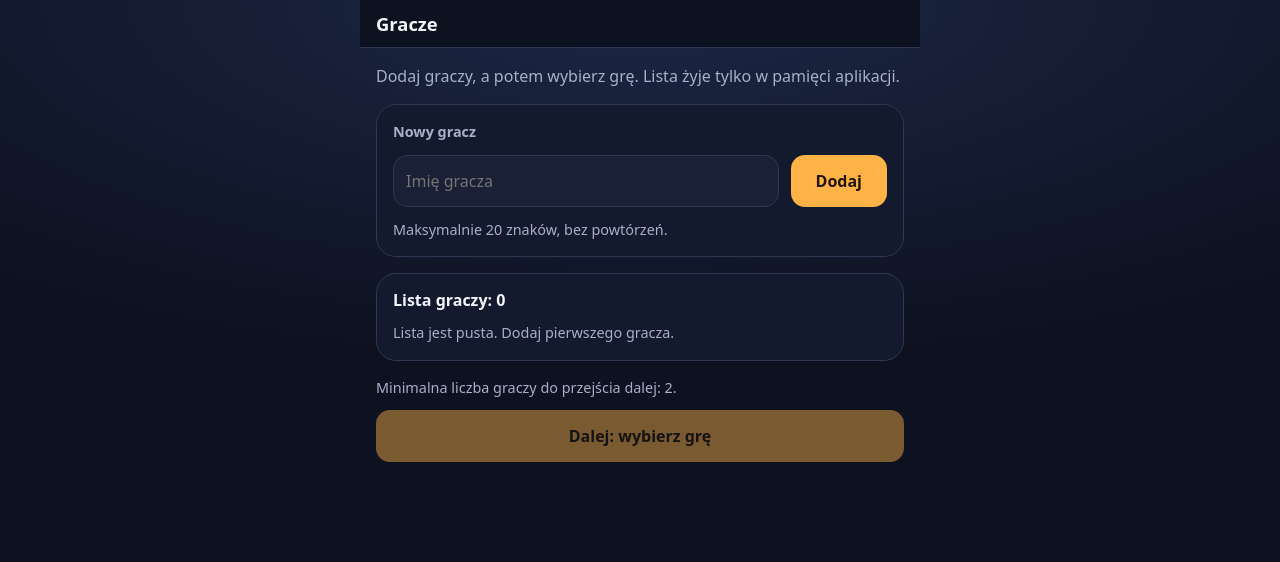
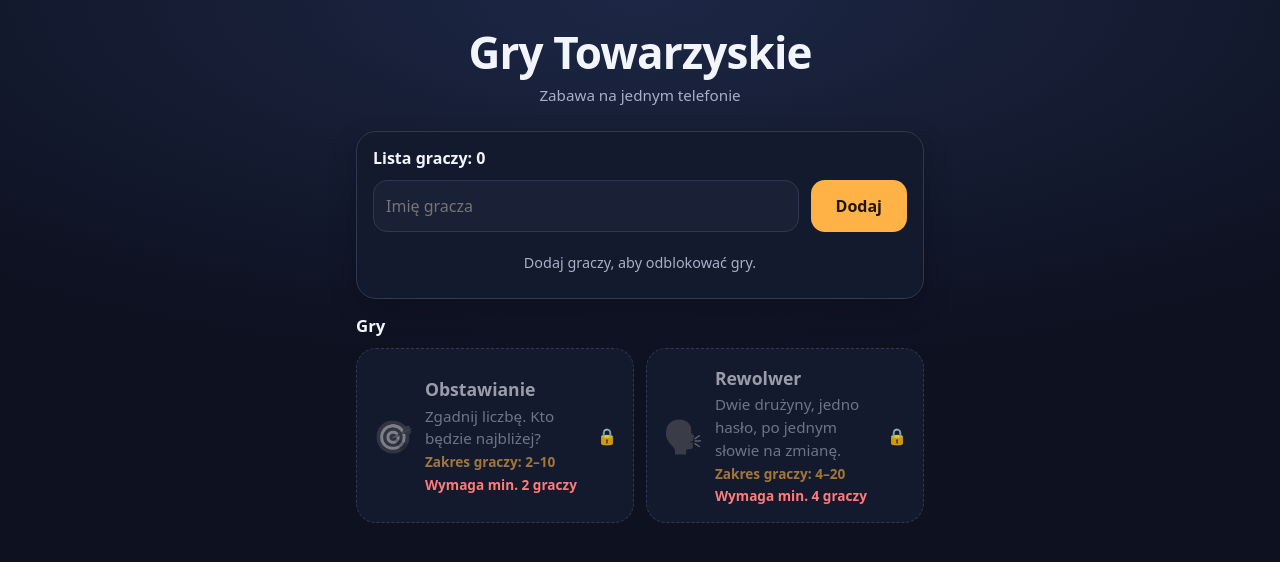
Before and after one commit to bydle97/Gry-Towarzyskie, a plain HTML site: page www/index.html in a window 1280 px wide. Drawn offline with Linux system fonts and the light colour scheme.

Commit message:
Poprawiony interfejs

```diff
--- a/www/css/components.css
+++ b/www/css/components.css
@@ -68,6 +68,7 @@
   border: 1px solid var(--color-border);
   border-radius: var(--radius-lg);
   background-image: linear-gradient(160deg, var(--color-surface) 0%, var(--color-bg-soft) 100%);
+  box-shadow: 0 8px 22px rgba(3, 6, 15, 0.24);
   transition: transform 120ms ease, border-color 120ms ease;
 }
 
@@ -117,6 +118,7 @@
   border: 1px solid var(--color-border);
   border-radius: var(--radius-lg);
   background-color: var(--color-bg-soft);
+  box-shadow: 0 10px 26px rgba(3, 6, 15, 0.26);
 }
 
 .panel__title {
@@ -231,8 +233,8 @@
   display: flex;
   flex-wrap: wrap;
   align-items: center;
-  gap: var(--space-3);
-  padding: var(--space-2) var(--space-3);
+  gap: var(--space-2);
+  padding: var(--space-1) var(--space-2);
   border: 1px solid var(--color-border);
   border-radius: var(--radius-md);
   background-color: var(--color-surface);
@@ -271,8 +273,8 @@
 
 .button--compact {
   min-height: 44px;
-  padding: var(--space-1) var(--space-3);
-  font-size: 0.9rem;
+  padding: 0 var(--space-2);
+  font-size: 0.85rem;
 }
 
 /* Pole formularza w rzędzie (np. "Nowy gracz" + przycisk "Dodaj"). */
@@ -281,19 +283,34 @@
   min-width: 0;
 }
 
-/* Karta gry niedostępnej dla aktualnej liczby graczy. */
+/*
+ * Karta gry niedostępnej dla aktualnej liczby graczy: prawdziwy atrybut disabled
+ * (ustawiany w JS) + wyraźnie inny wygląd. Komunikat o powodzie pozostaje w pełni
+ * czytelny — nie wygaszamy go razem z resztą karty.
+ */
 .game-card--disabled {
   cursor: not-allowed;
+  border-style: dashed;
+  background-image: none;
+  background-color: var(--color-bg-soft);
+  box-shadow: none;
 }
 
 .game-card--disabled:active {
   transform: none;
 }
 
-.game-card--disabled .game-card__icon,
+.game-card--disabled .game-card__icon {
+  opacity: 0.45;
+  filter: grayscale(1);
+}
+
 .game-card--disabled .game-card__title,
 .game-card--disabled .game-card__desc,
-.game-card--disabled .game-card__meta,
+.game-card--disabled .game-card__meta {
+  opacity: 0.6;
+}
+
 .game-card--disabled .game-card__chevron {
   opacity: 0.5;
 }
@@ -302,6 +319,12 @@
   font-size: 0.85rem;
   font-weight: 600;
   color: var(--color-danger);
+}
+
+.game-card__lock {
+  font-size: 1rem;
+  line-height: 1;
+  opacity: 0.9;
 }
 
 /* --- Drużyny (współdzielone przez gry drużynowe) --------------------------- */
--- a/www/css/layout.css
+++ b/www/css/layout.css
@@ -4,7 +4,7 @@
   display: flex;
   flex-direction: column;
   width: 100%;
-  max-width: 560px;
+  max-width: 600px;
   min-height: 100dvh;
   margin-inline: auto;
 }
@@ -74,3 +74,51 @@
     grid-template-columns: repeat(2, minmax(0, 1fr));
   }
 }
+
+/* --- Ekran główny: tytuł i sekcje ----------------------------------------- */
+
+.home-hero {
+  padding: calc(var(--space-3) + env(safe-area-inset-top, 0px)) 0 var(--space-2);
+  text-align: center;
+}
+
+/* Największy tekst w aplikacji — tytuł aplikacji. */
+.home-title {
+  font-size: clamp(2rem, 9vw, 2.75rem);
+  font-weight: 800;
+  letter-spacing: -0.02em;
+  line-height: 1.1;
+}
+
+.home-subtitle {
+  margin-top: var(--space-2);
+  font-size: 0.95rem;
+  color: var(--color-text-muted);
+}
+
+.home-games__title {
+  margin-bottom: var(--space-3);
+  font-size: 1.05rem;
+  font-weight: 700;
+}
+
+/*
+ * Lista graczy: zwarte wiersze i ograniczona wysokość, żeby przy 10–20 osobach
+ * sekcja "Gry" pozostawała widoczna. overscroll-behavior zatrzymuje przewijanie
+ * strony, gdy palec pracuje wewnątrz listy.
+ */
+.player-list-editor__list {
+  display: flex;
+  flex-direction: column;
+  gap: var(--space-1);
+  max-height: 45vh;
+  overflow-y: auto;
+  overscroll-behavior: contain;
+}
+
+.player-list-editor__empty {
+  padding: var(--space-2) 0;
+  font-size: 0.9rem;
+  color: var(--color-text-muted);
+  text-align: center;
+}
--- a/www/js/screens/players-screen.js
+++ b/www/js/components/player-list-editor.js
@@ -1,10 +1,13 @@
 /**
- * Pierwszy ekran aplikacji: lista graczy sesji.
- * Graczy dodajemy, edytujemy i usuwamy w pamięci (js/core/session.js) — bez zapisu na dysku.
- * Ta sama lista trafia potem do każdej gry w mount(container, players, api).
+ * Komponent edytora listy graczy (sekcja "Lista graczy" na ekranie głównym).
+ *
+ * Gracze żyją wyłącznie w pamięci sesji (core/session.js) — nic nie trafia na dysk.
+ * Komponent sam zarządza swoim fragmentem DOM-u i po każdej zmianie listy woła
+ * onChange(names), żeby ekran mógł odświeżyć elementy zależne (np. karty gier).
+ * Ekran główny przerysowuje wtedy tylko sekcję gier, więc pole imienia zachowuje
+ * focus i można dodawać kolejne osoby bez zamykania klawiatury.
  */
 import { clear, el } from '../core/dom.js';
-import { navigate } from '../core/router.js';
 import {
   PLAYER_NAME_MAX_LENGTH,
   addPlayerName,
@@ -13,13 +16,11 @@ import {
   updatePlayerName,
 } from '../core/session.js';
 
-/** Ilu graczy potrzeba, aby przejść do listy gier. */
-const MIN_PLAYERS_TO_CONTINUE = 2;
-
 /**
- * @param {{container: HTMLElement}} context
+ * Montuje edytor listy graczy w podanym kontenerze.
+ * @param {{container: HTMLElement, onChange?: (names: string[]) => void}} options
  */
-export function renderPlayersScreen({ container }) {
+export function mountPlayerListEditor({ container, onChange }) {
   const view = {
     editingIndex: -1,
     draftName: '',
@@ -29,20 +30,24 @@ export function renderPlayersScreen({ container }) {
     focusEdit: false,
   };
 
+  render();
+
+  function notifyChange() {
+    if (typeof onChange === 'function') {
+      onChange(getPlayerNames());
+    }
+  }
+
   function render() {
     clear(container);
 
     const players = getPlayerNames();
 
     container.append(
-      el('p', {
-        class: 'screen__intro',
-        text: 'Dodaj graczy, a potem wybierz grę. Lista żyje tylko w pamięci aplikacji.',
-      }),
+      el('h2', { class: 'panel__title', text: `Lista graczy: ${players.length}` }),
       createAddForm(),
       createErrorBox(),
-      createPlayersPanel(players),
-      createFooter(players),
+      createList(players),
     );
 
     if (view.focusAdd) {
@@ -58,7 +63,7 @@ export function renderPlayersScreen({ container }) {
     return el(
       'form',
       {
-        class: 'panel',
+        class: 'player-form',
         novalidate: true,
         onSubmit: (event) => {
           event.preventDefault();
@@ -66,7 +71,11 @@ export function renderPlayersScreen({ container }) {
         },
       },
       [
-        el('label', { class: 'field__label', for: 'player-name-input', text: 'Nowy gracz' }),
+        el('label', {
+          class: 'visually-hidden',
+          for: 'player-name-input',
+          text: 'Imię gracza',
+        }),
         el('div', { class: 'row' }, [
           el('input', {
             class: 'input',
@@ -82,10 +91,6 @@ export function renderPlayersScreen({ container }) {
           }),
           el('button', { class: 'button button--primary', type: 'submit', text: 'Dodaj' }),
         ]),
-        el('p', {
-          class: 'stepper__hint',
-          text: `Maksymalnie ${PLAYER_NAME_MAX_LENGTH} znaków, bez powtórzeń.`,
-        }),
       ],
     );
   }
@@ -99,23 +104,24 @@ export function renderPlayersScreen({ container }) {
     });
   }
 
-  function createPlayersPanel(players) {
-    const rows =
-      players.length === 0
-        ? [el('p', { class: 'stepper__hint', text: 'Lista jest pusta. Dodaj pierwszego gracza.' })]
-        : players.map((name, index) =>
-            view.editingIndex === index ? createEditRow(index) : createPlayerRow(name, index),
-          );
+  function createList(players) {
+    if (players.length === 0) {
+      return el('p', {
+        class: 'player-list-editor__empty',
+        text: 'Dodaj graczy, aby odblokować gry.',
+      });
+    }
 
-    return el('div', { class: 'panel' }, [
-      el('h2', {
-        class: 'panel__title',
-        text: `Lista graczy: ${players.length}`,
-      }),
-      el('div', { class: 'stack' }, rows),
-    ]);
+    return el(
+      'ul',
+      { class: 'player-list-editor__list' },
+      players.map((name, index) =>
+        el('li', {}, [
+          view.editingIndex === index ? createEditRow(index) : createPlayerRow(name, index),
+        ]),
+      ),
+    );
   }
-
 
   function createPlayerRow(name, index) {
     return el('div', { class: 'player-row' }, [
@@ -185,26 +191,6 @@ export function renderPlayersScreen({ container }) {
     );
   }
 
-  function createFooter(players) {
-    const canContinue = players.length >= MIN_PLAYERS_TO_CONTINUE;
-
-    return el('div', { class: 'stack' }, [
-      canContinue
-        ? null
-        : el('p', {
-            class: 'stepper__hint',
-            text: `Minimalna liczba graczy do przejścia dalej: ${MIN_PLAYERS_TO_CONTINUE}.`,
-          }),
-      el('button', {
-        class: 'button button--primary button--block',
-        type: 'button',
-        text: 'Dalej: wybierz grę',
-        disabled: !canContinue,
-        onClick: () => navigate('home', {}, { replace: true }),
-      }),
-    ]);
-  }
-
   function handleAdd() {
     const result = addPlayerName(view.draftName);
 
@@ -219,6 +205,7 @@ export function renderPlayersScreen({ container }) {
     view.error = '';
     view.focusAdd = true;
     render();
+    notifyChange();
   }
 
   function startEdit(index) {
@@ -250,6 +237,7 @@ export function renderPlayersScreen({ container }) {
     view.editDraft = '';
     view.error = '';
     render();
+    notifyChange();
   }
 
   function handleRemove(index) {
@@ -263,7 +251,6 @@ export function renderPlayersScreen({ container }) {
     removePlayerName(index);
     view.error = '';
     render();
+    notifyChange();
   }
-
-  render();
 }
--- a/www/js/core/router.js
+++ b/www/js/core/router.js
@@ -8,7 +8,7 @@
  */
 import { clear, el } from './dom.js';
 
-/** @type {Map<string, {title: string|((params: Object) => string), render: Function}>} */
+/** @type {Map<string, {title: string|((params: Object) => string), render: Function, hideHeader: boolean}>} */
 const screens = new Map();
 
 /** @type {Array<{name: string, params: Object}>} */
@@ -20,10 +20,15 @@ let currentCleanup = null;
 
 /**
  * Podłącza router do elementów szkieletu z index.html.
- * @param {{container: HTMLElement, titleElement: HTMLElement, backButton: HTMLButtonElement}} elements
+ * @param {{
+ *   container: HTMLElement,
+ *   titleElement: HTMLElement,
+ *   backButton: HTMLButtonElement,
+ *   header?: HTMLElement,
+ * }} elements
  */
-export function initRouter({ container, titleElement, backButton }) {
-  shell = { container, titleElement, backButton };
+export function initRouter({ container, titleElement, backButton, header = null }) {
+  shell = { container, titleElement, backButton, header };
   backButton.addEventListener('click', () => {
     back();
   });
@@ -32,7 +37,12 @@ export function initRouter({ container, titleElement, backButton }) {
 /**
  * Rejestruje ekran.
  * @param {string} name nazwa ekranu, np. "home"
- * @param {{title?: string|((params: Object) => string), render: Function}} definition
+ * @param {{
+ *   title?: string|((params: Object) => string),
+ *   render: Function,
+ *   hideHeader?: boolean,
+ * }} definition
+ *   hideHeader — ekran ukrywa nagłówek aplikacji (np. ekran główny z własnym tytułem)
  */
 export function registerScreen(name, definition) {
   if (typeof definition?.render !== 'function') {
@@ -41,6 +51,7 @@ export function registerScreen(name, definition) {
   screens.set(name, {
     title: definition.title ?? '',
     render: definition.render,
+    hideHeader: definition.hideHeader === true,
   });
 }
 
@@ -100,6 +111,9 @@ function renderRoute(route) {
   const screen = screens.get(route.name);
   shell.titleElement.textContent = resolveTitle(screen, route.params);
   shell.backButton.hidden = historyStack.length === 0;
+  if (shell.header) {
+    shell.header.hidden = screen?.hideHeader === true;
+  }
 
   if (!screen) {
     renderMissingScreen(screenElement, route.name);
--- a/www/js/games/guess-number/ui.js
+++ b/www/js/games/guess-number/ui.js
@@ -71,6 +71,26 @@ const STYLES = `
   font-weight: 700;
   text-align: center;
   font-variant-numeric: tabular-nums;
+}
+
+/* Pole liczby z jednostką dopisaną na końcu (np. "___ jaj"). */
+.gn-input-row {
+  display: flex;
+  align-items: center;
+  gap: var(--space-2);
+}
+
+.gn-input-row .input {
+  flex: 1;
+  min-width: 0;
+}
+
+.gn-input-unit {
+  flex: 0 0 auto;
+  font-size: 0.95rem;
+  font-weight: 600;
+  color: var(--color-text-muted);
+  white-space: nowrap;
 }
 
 .gn-answer {
@@ -266,6 +286,7 @@ export function renderTurnScreen({
 
   const inputId = 'guess-number-input';
   const errorId = 'guess-number-error';
+  const unitId = 'guess-number-unit';
 
   const input = el('input', {
     class: 'input gn-input',
@@ -274,10 +295,15 @@ export function renderTurnScreen({
     inputMode: 'numeric',
     autocomplete: 'off',
     maxLength: 9,
-    placeholder: 'np. 300',
-    'aria-describedby': errorId,
+    'aria-describedby': question.unit ? `${errorId} ${unitId}` : errorId,
   });
   const errorBox = el('p', { class: 'form-error', id: errorId, role: 'alert', hidden: true });
+
+  // Jednostka dopisana na końcu pola liczby — tylko wtedy, gdy pytanie jej wymaga.
+  const inputRow = el('div', { class: 'gn-input-row' }, [
+    input,
+    question.unit ? el('span', { class: 'gn-input-unit', id: unitId, text: question.unit }) : null,
+  ]);
 
   screen.append(
     el(
@@ -295,7 +321,7 @@ export function renderTurnScreen({
             return;
           }
           if (!/^[+-]?\d+$/.test(rawValue)) {
-            showError(errorBox, 'Podaj liczbę całkowitą, np. 300.');
+            showError(errorBox, 'Podaj liczbę całkowitą.');
             input.focus();
             return;
           }
@@ -313,12 +339,8 @@ export function renderTurnScreen({
       },
       [
         el('div', { class: 'field' }, [
-          el('label', {
-            class: 'field__label',
-            for: inputId,
-            text: question.unit ? `Twoja liczba (${question.unit})` : 'Twoja liczba',
-          }),
-          input,
+          el('label', { class: 'field__label', for: inputId, text: 'Twoja liczba' }),
+          inputRow,
         ]),
         errorBox,
         el('button', {
--- a/www/js/main.js
+++ b/www/js/main.js
@@ -1,32 +1,29 @@
 /**
  * Punkt wejścia HUB-a: podłącza router do szkieletu z index.html,
- * rejestruje ekrany i startuje od listy graczy (pierwszy ekran aplikacji).
+ * rejestruje ekrany i startuje od ekranu głównego (tytuł + gracze + gry).
  */
 import { getGameById } from './core/games-registry.js';
 import { initRouter, navigate, registerScreen } from './core/router.js';
 import { renderHomeScreen } from './screens/home-screen.js';
-import { renderPlayersScreen } from './screens/players-screen.js';
 import { renderDetailsScreen } from './screens/details-screen.js';
 import { renderGameScreen } from './screens/game-screen.js';
 
 const container = document.getElementById('app');
 const titleElement = document.getElementById('screen-title');
 const backButton = document.getElementById('back-button');
+const header = document.querySelector('.app-header');
 
-if (!container || !titleElement || !backButton) {
-  throw new Error('Brak elementów szkieletu w index.html: #app, #screen-title, #back-button.');
+if (!container || !titleElement || !backButton || !header) {
+  throw new Error('Brak elementów szkieletu w index.html: .app-header, #app, #screen-title, #back-button.');
 }
 
-initRouter({ container, titleElement, backButton });
+initRouter({ container, titleElement, backButton, header });
 
+// Ekran główny ma własny, duży tytuł — nagłówek aplikacji jest na nim ukryty.
 registerScreen('home', {
-  title: 'Gry towarzyskie',
+  title: 'Gry Towarzyskie',
+  hideHeader: true,
   render: renderHomeScreen,
-});
-
-registerScreen('players', {
-  title: 'Gracze',
-  render: renderPlayersScreen,
 });
 
 registerScreen('details', {
@@ -39,5 +36,4 @@ registerScreen('game', {
   render: renderGameScreen,
 });
 
-// Aplikacja startuje od listy graczy — grę wybieramy dopiero po skomponowaniu ekipy.
-navigate('players', {}, { reset: true });
+navigate('home', {}, { reset: true });
--- a/www/js/screens/details-screen.js
+++ b/www/js/screens/details-screen.js
@@ -67,8 +67,8 @@ export function renderDetailsScreen({ container, params }) {
     el('button', {
       class: 'button button--secondary button--block',
       type: 'button',
-      text: 'Zmień graczy',
-      onClick: () => navigate('players', { gameId: game.id }, { replace: true }),
+      text: 'Wróć do listy graczy',
+      onClick: () => navigate('home', {}, { reset: true }),
     }),
   );
 }
--- a/www/js/screens/home-screen.js
+++ b/www/js/screens/home-screen.js
@@ -1,24 +1,57 @@
 /**
- * Ekran główny: lista gier (karty) z rejestru.
- * Liczba graczy pochodzi z sesji — gry poza zakresem są nieaktywne i pokazują powód.
+ * Ekran główny: tytuł aplikacji, edytor listy graczy i karty gier.
+ *
+ * Edytor graczy to osobny komponent (components/player-list-editor.js). Po każdej
+ * zmianie listy woła onChange, więc licznik i karty gier odświeżają się na żywo,
+ * bez przeładowania ekranu i bez utraty focusu w polu imienia — bo przerysowujemy
+ * tylko sekcję gier, a nie cały ekran.
  */
-import { el } from '../core/dom.js';
+import { clear, el } from '../core/dom.js';
 import { formatPlayersRange } from '../core/format.js';
 import { getAllGames } from '../core/games-registry.js';
 import { navigate } from '../core/router.js';
 import { getPlayerNames } from '../core/session.js';
+import { mountPlayerListEditor } from '../components/player-list-editor.js';
 
 /**
  * @param {{container: HTMLElement}} context
  */
 export function renderHomeScreen({ container }) {
+  const playersRoot = el('section', { class: 'panel', 'aria-label': 'Lista graczy' });
+  const gamesRoot = el('section', { class: 'home-games', 'aria-label': 'Gry' });
+
+  container.append(createHero(), playersRoot, gamesRoot);
+
+  mountPlayerListEditor({
+    container: playersRoot,
+    onChange: (names) => renderGames(gamesRoot, names),
+  });
+
+  renderGames(gamesRoot, getPlayerNames());
+}
+
+function createHero() {
+  return el('header', { class: 'home-hero' }, [
+    el('h1', { class: 'home-title', text: 'Gry Towarzyskie' }),
+    el('p', { class: 'home-subtitle', text: 'Zabawa na jednym telefonie' }),
+  ]);
+}
+
+/**
+ * Rysuje sekcję gier dla aktualnej liczby graczy.
+ * Wywoływane także po każdej zmianie listy graczy (odświeżanie na żywo).
+ * @param {HTMLElement} root
+ * @param {string[]} playerNames
+ */
+function renderGames(root, playerNames) {
+  clear(root);
+
   const games = getAllGames();
-  const playerNames = getPlayerNames();
 
-  container.append(createPlayersPanel(playerNames));
+  root.append(el('h2', { class: 'home-games__title', text: 'Gry' }));
 
   if (games.length === 0) {
-    container.append(
+    root.append(
       el('div', { class: 'empty-state' }, [
         el('span', { class: 'empty-state__icon', 'aria-hidden': 'true', text: '🕹️' }),
         el('p', { class: 'empty-state__title', text: 'Brak gier w rejestrze' }),
@@ -34,23 +67,7 @@ export function renderHomeScreen({ container }) {
   for (const game of games) {
     grid.append(createGameCard(game, playerNames.length));
   }
-  container.append(grid);
-}
-
-function createPlayersPanel(playerNames) {
-  return el('div', { class: 'panel' }, [
-    el('h2', {
-      class: 'panel__title',
-      text: `Gracze: ${playerNames.length}`,
-    }),
-    el('p', { class: 'stepper__hint', text: playerNames.join(' • ') }),
-    el('button', {
-      class: 'button button--secondary button--block',
-      type: 'button',
-      text: 'Zmień graczy',
-      onClick: () => navigate('players'),
-    }),
-  ]);
+  root.append(grid);
 }
 
 /**
@@ -70,19 +87,22 @@ function getPlayersRequirement(game, playersCount) {
 }
 
 /**
+ * Karta gry. Zablokowana karta ma prawdziwy atrybut disabled (nie tylko klasę),
+ * a powód blokady jest widoczny bez dotykania karty.
  * @param {Readonly<import('../core/game-contract.js').GameDefinition>} game
  * @param {number} playersCount
  * @returns {HTMLButtonElement}
  */
 function createGameCard(game, playersCount) {
   const requirement = getPlayersRequirement(game, playersCount);
+  const isLocked = requirement !== '';
 
   return el(
     'button',
     {
-      class: requirement === '' ? 'game-card' : 'game-card game-card--disabled',
+      class: isLocked ? 'game-card game-card--disabled' : 'game-card',
       type: 'button',
-      disabled: requirement !== '',
+      disabled: isLocked,
       onClick: () => navigate('details', { gameId: game.id }),
     },
     [
@@ -94,11 +114,13 @@ function createGameCard(game, playersCount) {
           class: 'game-card__meta',
           text: `Zakres graczy: ${formatPlayersRange(game.minPlayers, game.maxPlayers)}`,
         }),
-        requirement === ''
-          ? null
-          : el('span', { class: 'game-card__warning', text: requirement }),
+        isLocked ? el('span', { class: 'game-card__warning', text: requirement }) : null,
       ]),
-      el('span', { class: 'game-card__chevron', 'aria-hidden': 'true', text: '›' }),
+      el('span', {
+        class: isLocked ? 'game-card__lock' : 'game-card__chevron',
+        'aria-hidden': 'true',
+        text: isLocked ? '🔒' : '›',
+      }),
     ],
   );
 }
```
